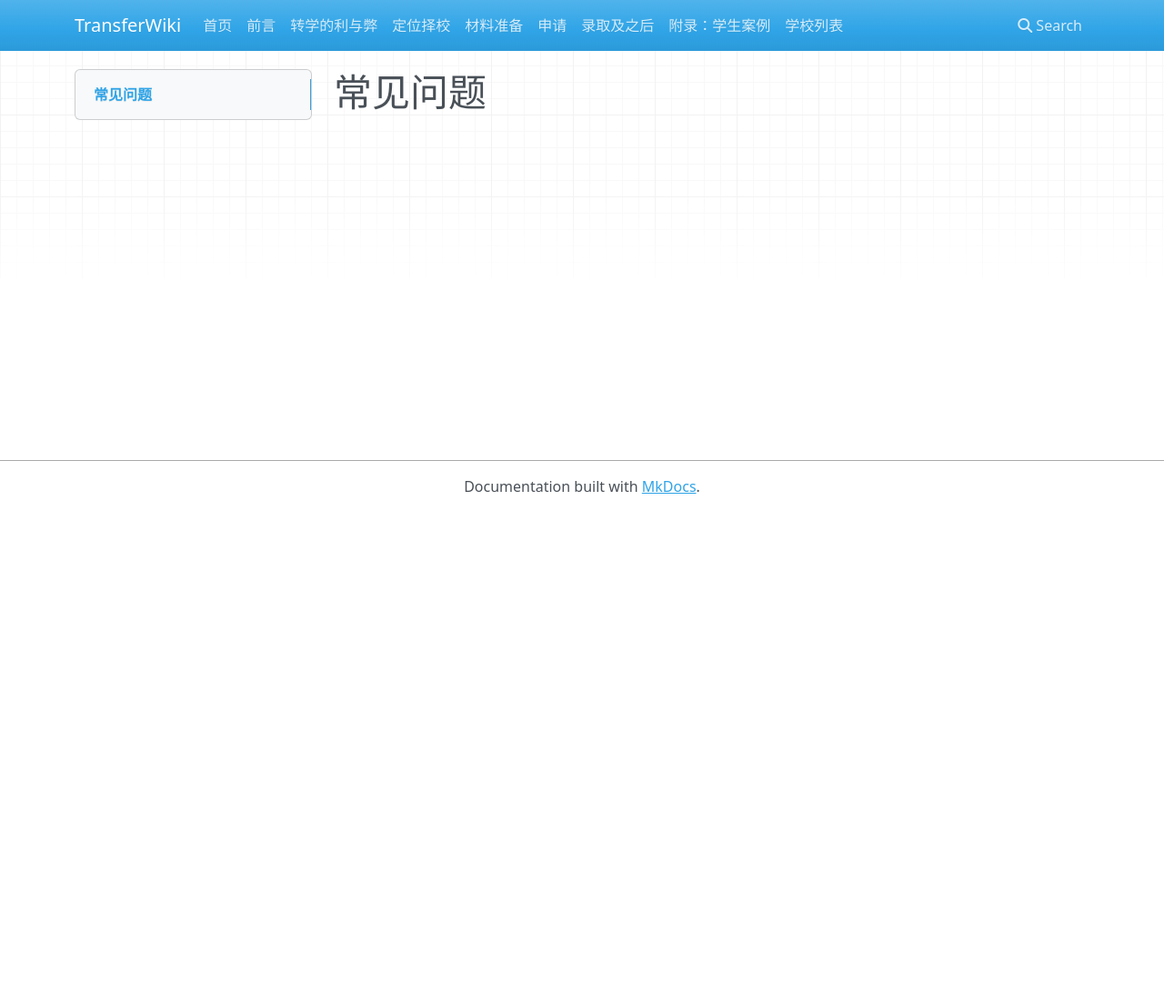
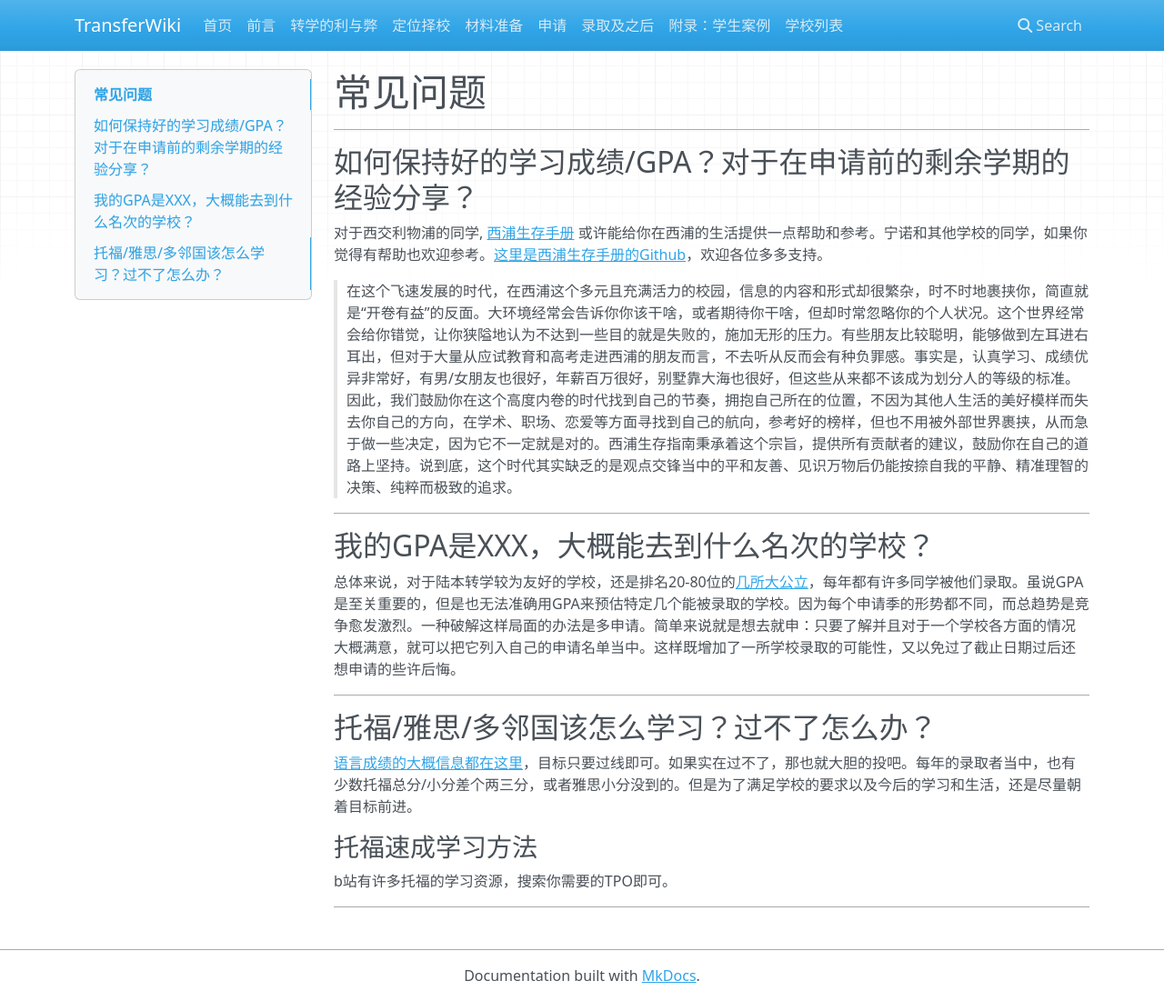
Before and after one commit to SihanXU/TransferWiki, an MkDocs documentation site: the page built from docs/faq.md, in a window 1280 px wide and 1101 px high. Shown: the whole window at 91% size. Built offline with MkDocs 1.6.1, drawn with Linux system fonts in a browser that asks for light colours; nearby versions of some CDN libraries.

Commit message:
Update faq.md

```diff
--- a/docs/faq.md
+++ b/docs/faq.md
@@ -1 +1,26 @@
 # 常见问题
+
+***
+
+## 如何保持好的学习成绩/GPA？对于在申请前的剩余学期的经验分享？
+
+对于西交利物浦的同学, [西浦生存手册](https://www.xjtludiy.wiki/) 或许能给你在西浦的生活提供一点帮助和参考。宁诺和其他学校的同学，如果你觉得有帮助也欢迎参考。[这里是西浦生存手册的Github](https://github.com/DylanLIiii/XJTLU-manual)，欢迎各位多多支持。
+
+>在这个飞速发展的时代，在西浦这个多元且充满活力的校园，信息的内容和形式却很繁杂，时不时地裹挟你，简直就是“开卷有益”的反面。大环境经常会告诉你你该干啥，或者期待你干啥，但却时常忽略你的个人状况。这个世界经常会给你错觉，让你狭隘地认为不达到一些目的就是失败的，施加无形的压力。有些朋友比较聪明，能够做到左耳进右耳出，但对于大量从应试教育和高考走进西浦的朋友而言，不去听从反而会有种负罪感。事实是，认真学习、成绩优异非常好，有男/女朋友也很好，年薪百万很好，别墅靠大海也很好，但这些从来都不该成为划分人的等级的标准。因此，我们鼓励你在这个高度内卷的时代找到自己的节奏，拥抱自己所在的位置，不因为其他人生活的美好模样而失去你自己的方向，在学术、职场、恋爱等方面寻找到自己的航向，参考好的榜样，但也不用被外部世界裹挟，从而急于做一些决定，因为它不一定就是对的。西浦生存指南秉承着这个宗旨，提供所有贡献者的建议，鼓励你在自己的道路上坚持。说到底，这个时代其实缺乏的是观点交锋当中的平和友善、见识万物后仍能按捺自我的平静、精准理智的决策、纯粹而极致的追求。
+
+***
+
+## 我的GPA是XXX，大概能去到什么名次的学校？
+
+总体来说，对于陆本转学较为友好的学校，还是排名20-80位的[几所大公立](school)，每年都有许多同学被他们录取。虽说GPA是至关重要的，但是也无法准确用GPA来预估特定几个能被录取的学校。因为每个申请季的形势都不同，而总趋势是竞争愈发激烈。一种破解这样局面的办法是多申请。简单来说就是想去就申：只要了解并且对于一个学校各方面的情况大概满意，就可以把它列入自己的申请名单当中。这样既增加了一所学校录取的可能性，又以免过了截止日期过后还想申请的些许后悔。
+
+***
+
+## 托福/雅思/多邻国该怎么学习？过不了怎么办？
+
+[语言成绩的大概信息都在这里](material)，目标只要过线即可。如果实在过不了，那也就大胆的投吧。每年的录取者当中，也有少数托福总分/小分差个两三分，或者雅思小分没到的。但是为了满足学校的要求以及今后的学习和生活，还是尽量朝着目标前进。
+
+### 托福速成学习方法
+
+b站有许多托福的学习资源，搜索你需要的TPO即可。
+***
```
